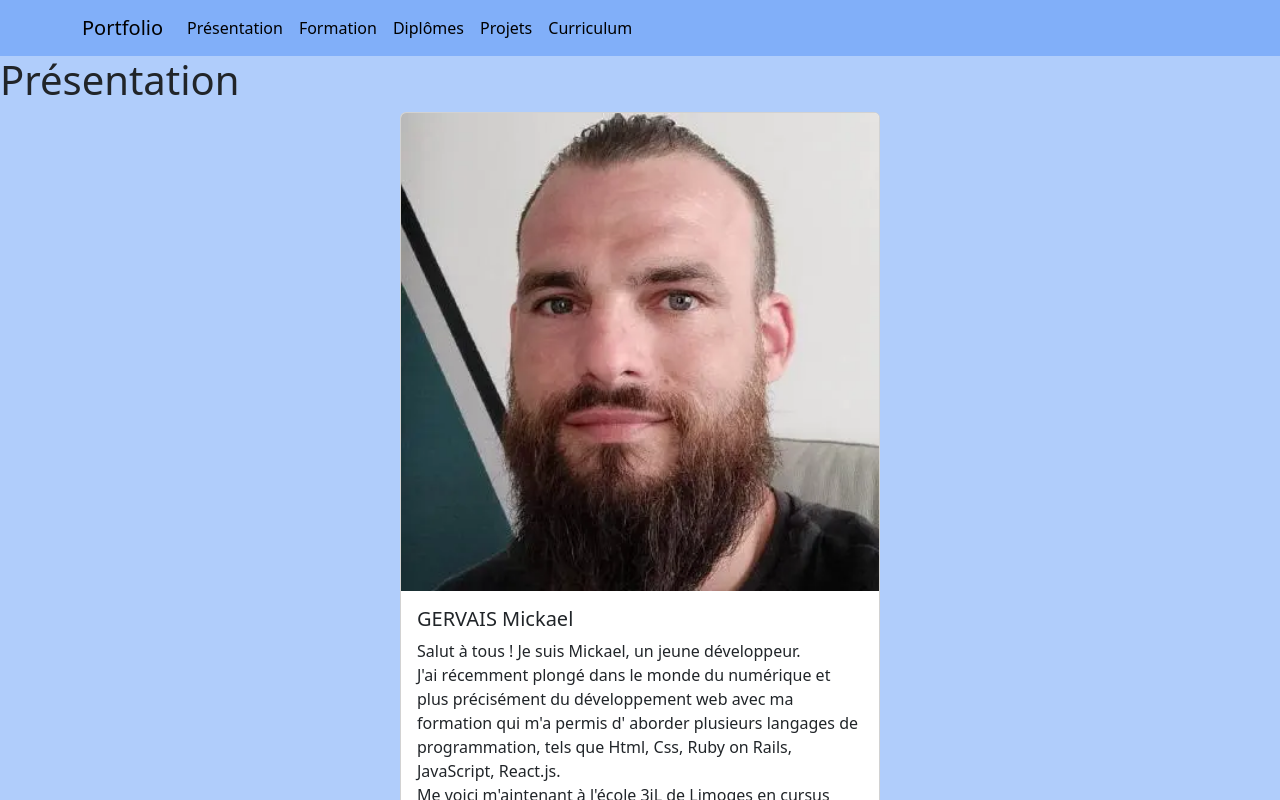
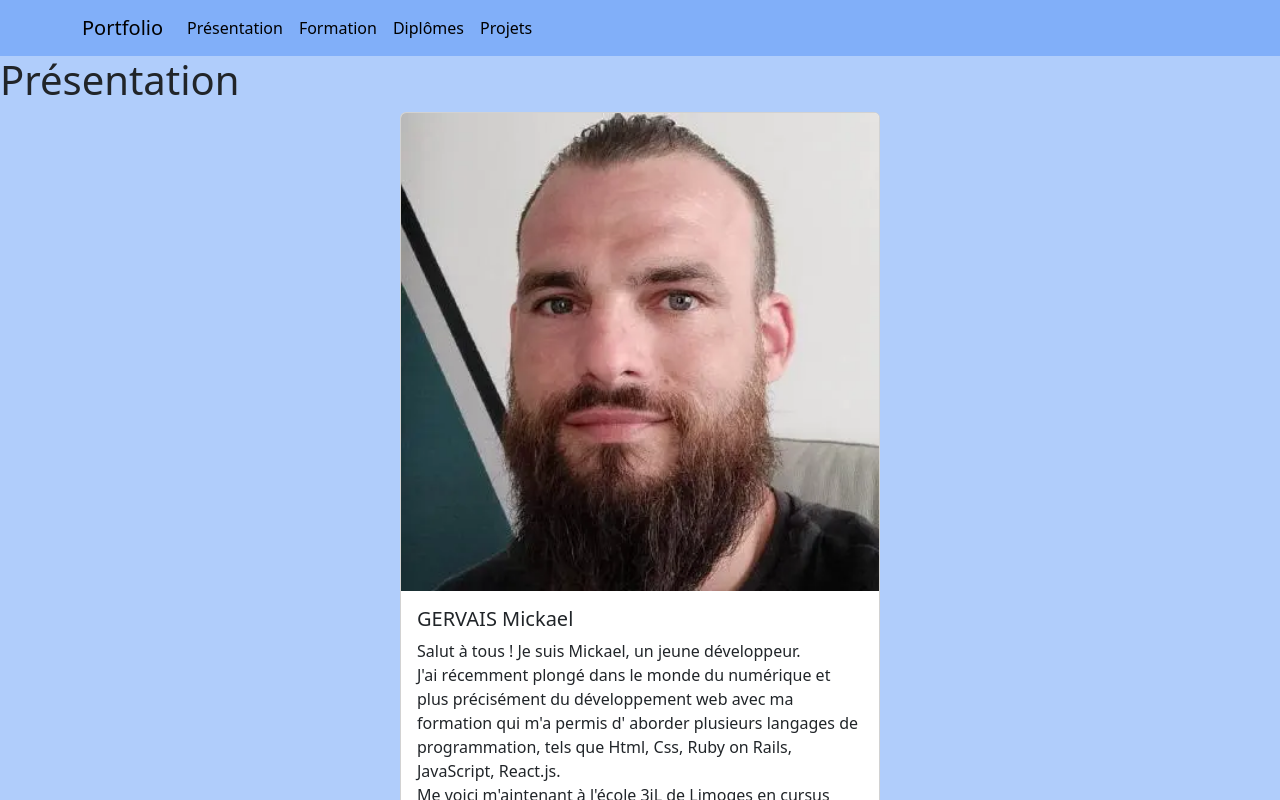
Before and after one commit to thimibka/Portfolio-mika, a React (Vite) app: page / in a window 1280 px wide. Shown: the top 800 px of the page. Built offline with nearby package versions, Linux system fonts and the light colour scheme.

Commit message:
Update Navbar.jsx

```diff
--- a/src/Components/Navbar.jsx
+++ b/src/Components/Navbar.jsx
@@ -31,9 +31,9 @@ const NavPortFolio = () => {
                 Projets
               </Nav.Link>
 
-              <Nav.Link as={Link} to="/Curriculum" style={{ color: "black" }}>
+              {/*<Nav.Link as={Link} to="/Curriculum" style={{ color: "black" }}>
                 Curriculum
-              </Nav.Link>
+              </Nav.Link>*/}
             </Nav>
           </Navbar.Collapse>
         </Container>
```
